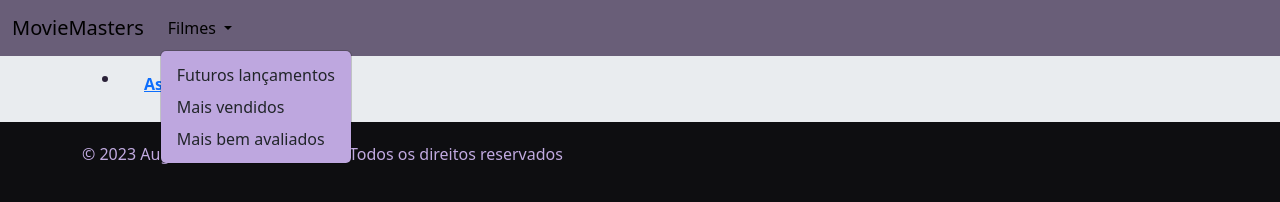
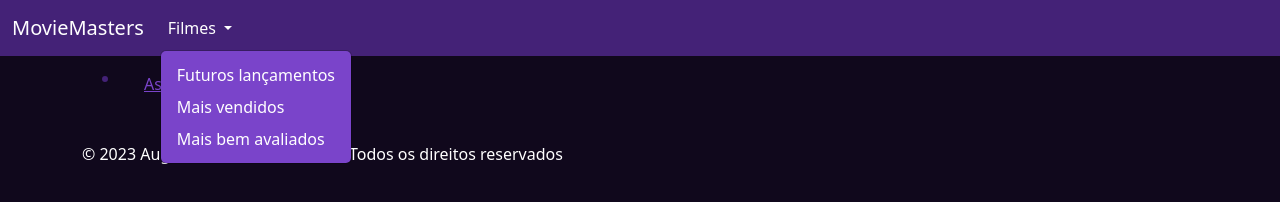
Before and after one commit to gutsserrano/MovieMasters, a plain HTML site: page paginas/filme.html in a window 1280 px wide. Both pictures are taken after a click on the button "Filmes". Drawn offline with nearby package versions, Linux system fonts and the light colour scheme; no server answers.

Commit message:
Site finalizado

```diff
--- a/css/style.css
+++ b/css/style.css
@@ -1,10 +1,10 @@
 .body{
-    background-color: rgb(14, 14, 17);
+    background-color: rgb(16, 8, 28);
 
 }
 
 .navbar {
-    background-color: rgb(105, 94, 120);
+    background-color: rgb(68, 34, 119);
 }
 
 .card-body {
@@ -19,17 +19,25 @@
 
 }
 
+.dropdown-item {
+    --bs-dropdown-link-hover-bg: rgb(68, 34, 119);
+}
+
 ul .dropdown-menu  {
-    background-color: rgb(190, 167, 223);
+    background-color: rgb(122, 68, 202);
+}
+
+button.navbar-toggler{
+    background-color: rgb(122, 68, 202);
 }
 
 #card, #card-vendidos, #card-estreia, #card-avaliados {
-    background-color: rgb(14, 14, 17);
+    background-color: rgb(16, 8, 28);
 }
 
 #imagem {
     border-radius: 5px;
-    border: 3px solid rgb(42, 33, 56);
+    border: 3px solid rgb(68, 34, 119);
     transition: transform 0.2s;
 }
 
@@ -49,24 +57,28 @@ ul .dropdown-menu  {
 
 #imagem_filme{
     border-radius: 5px;
-    border: 3px solid rgb(42, 33, 56);
+    border: 3px solid rgb(68, 34, 119);
     margin: 20px;
 }
 
 #textos{
-    font-weight: 600;
+    font-weight: 500;
 }
 
 footer{
     height: 30px;
-    color: rgb(193, 170, 224);
+    color: white;
     margin: 20px 0px;
-    background-color: rgb(14, 14, 17);
+    background-color: rgb(16, 8, 28);
     padding: 20px 0px;
 }
 
 #trailer-box{
     margin-top: 10px;
+}
+
+#trailer {
+    color: rgb(122, 68, 202);
 }
 
 @media(max-width: 770px){
--- a/js/script.js
+++ b/js/script.js
@@ -14,7 +14,7 @@ const options = {
   };
 
 // HOME
-fetch('https://api.themoviedb.org/3/discover/movie?include_adult=false&include_video=false&language=pt-BR&page=1&&page=2sort_by=popularity.desc', options)
+fetch('https://api.themoviedb.org/3/discover/movie?include_adult=false&include_video=false&language=pt-BR&page=1&sort_by=popularity.desc', options)
   .then(response => response.json())
   .then(response => {
       console.log('Home')
@@ -96,7 +96,7 @@ fetch('https://api.themoviedb.org/3/movie/'+id, options)
 .then(response => {
     console.log(response);
 
-    document.getElementById('fundo').style = "background-image: linear-gradient(217deg, rgb(182 168 168 / 81%), rgb(196 186 186 / 38%) 70.71%), url('https://image.tmdb.org/t/p/w500"+response.backdrop_path+"')";
+    document.getElementById('fundo').style = //"background-image: linear-gradient(217deg, rgb(182 168 168 / 100%), rgb(196 186 186 / 38%) 100%), url('https://image.tmdb.org/t/p/w500"+response.backdrop_path+"')";
     document.getElementById('titulo_filme').innerText = response.title;
     document.getElementById('imagem_filme').src = "https://image.tmdb.org/t/p/w300"+response.poster_path;
     document.getElementById('resumo_filme').innerText = "Sinopse: "+response.overview;
@@ -136,8 +136,8 @@ fetch('https://api.themoviedb.org/3/movie/'+id+'/videos?language=en-US', options
     const youtubeLink = `https://www.youtube.com/watch?v=${key}`;
     // use youtubeLink as needed
     const officialTrailer = data.results.find(result => {
-      const name = result.name.toLowerCase();
-      return name.includes('official') && name.includes('trailer');
+    const name = result.name.toLowerCase();
+    return name.includes('official') && name.includes('trailer');
     });
     if (officialTrailer) {
       const officialTrailerKey = officialTrailer.key;
--- a/paginas/filme.html
+++ b/paginas/filme.html
@@ -10,29 +10,29 @@
   <body class="body">
     <nav class="navbar navbar-expand-lg">
       <div class="container-fluid">
-        <a class="navbar-brand" href="../index.html">MovieMasters</a>
-        <button class="navbar-toggler" type="button" data-bs-toggle="collapse" data-bs-target="#navbarNavDropdown" aria-controls="navbarNavDropdown" aria-expanded="false" aria-label="Toggle navigation">
+        <a class="navbar-brand text-white" href="../index.html">MovieMasters</a>
+        <button class="navbar-toggler text-white" type="button" data-bs-toggle="collapse" data-bs-target="#navbarNavDropdown" aria-controls="navbarNavDropdown" aria-expanded="false" aria-label="Toggle navigation">
           <span class="navbar-toggler-icon"></span>
         </button>
         <div class="collapse navbar-collapse" id="navbarNavDropdown">
           <ul class="navbar-nav">
             <li class="nav-item dropdown">
-              <a class="nav-link dropdown-toggle" href="#" role="button" data-bs-toggle="dropdown" aria-expanded="false">
+              <a class="nav-link dropdown-toggle text-white" href="#" role="button" data-bs-toggle="dropdown" aria-expanded="false">
                 Filmes
               </a>
               <ul class="dropdown-menu">
-                <li><a class="dropdown-item" href="proximas_estreias.html">Futuros lançamentos</a></li>
-                <li><a class="dropdown-item" href="mais_vendidos.html">Mais vendidos</a></li>
-                <li><a class="dropdown-item" href="bem_avaliados.html">Mais bem avaliados</a></li>
+                <li><a class="dropdown-item text-white" href="proximas_estreias.html">Futuros lançamentos</a></li>
+                <li><a class="dropdown-item text-white" href="mais_vendidos.html">Mais vendidos</a></li>
+                <li><a class="dropdown-item text-white" href="bem_avaliados.html">Mais bem avaliados</a></li>
               </ul>
             </li>
           </ul>
         </div>
       </div>
     </nav>
-      <div id="fundo" class="bg-body-secondary">
+      <div id="fundo" class="">
         <div id="filme-box" >
-          <div class="caixa_filme d-flex container">
+          <div class="caixa_filme d-flex container text-white">
             <div class="flex-shrink-0">
               <img id="imagem_filme" src="" alt="" >
             </div>
```
Also changed, not shown: index.html (+7 -7 lines), paginas/bem_avaliados.html (+6 -7 lines), paginas/mais_vendidos.html (+6 -6 lines), paginas/proximas_estreias.html (+6 -7 lines).
